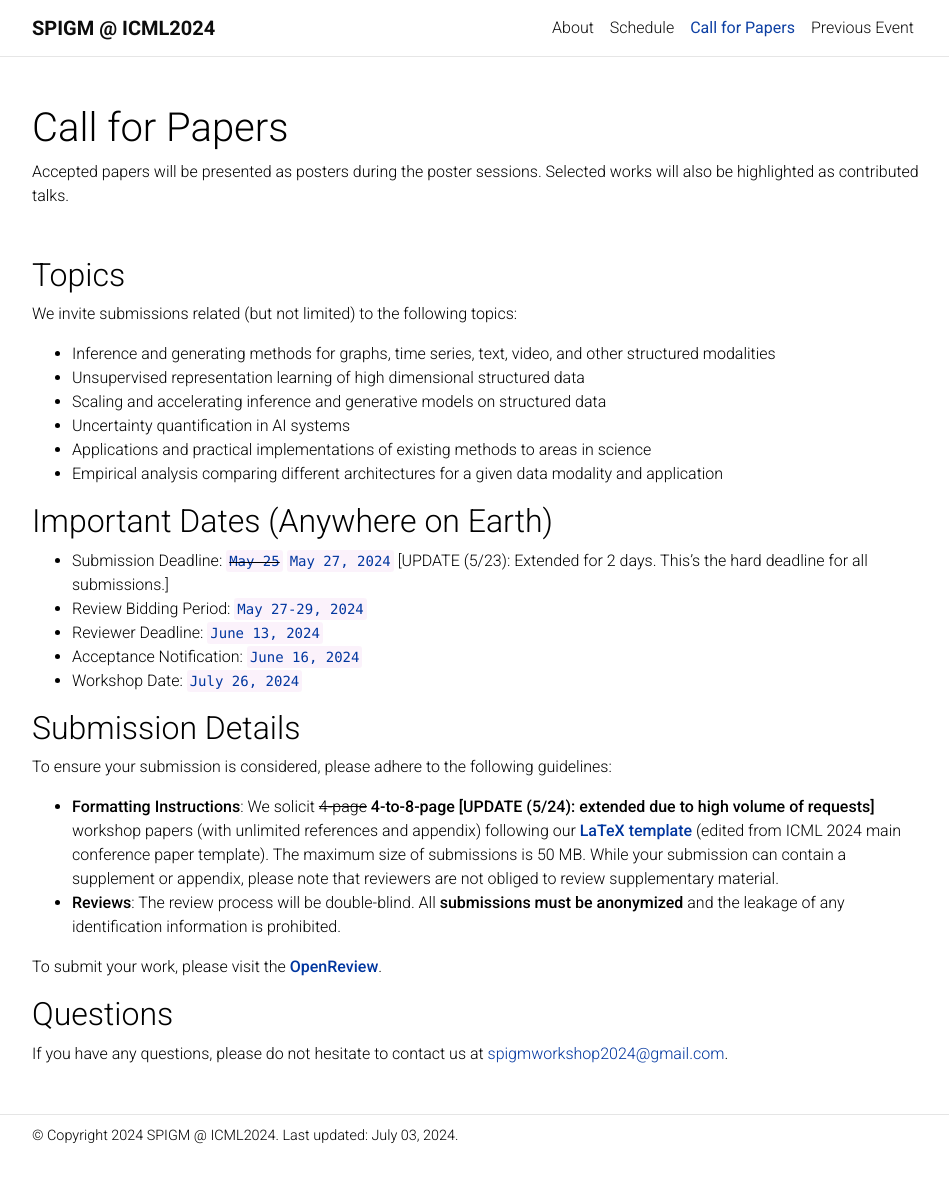
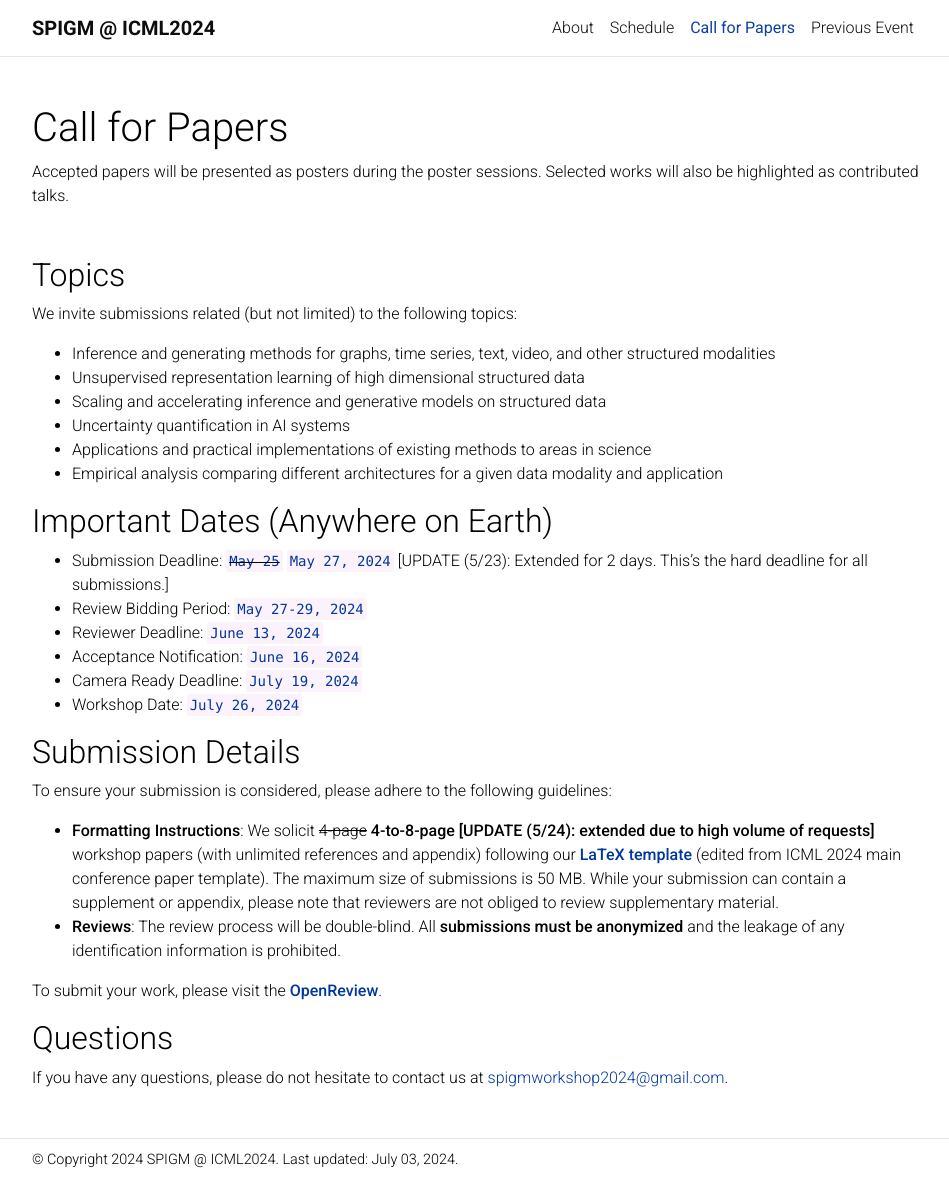
Before and after one commit to spigmworkshopv3/spigmworkshopv3.github.io, a Jekyll site: the page built from _pages/call.md, in a window 1280 px wide and 1180 px high. Shown: the whole window, without its empty margins (163-1112 px from the left). Built offline with Jekyll 4.4.1, drawn with Linux system fonts in a browser that asks for light colours; comment, search, counter and statistics services are not loaded; a style sheet for code colours, icons or effects is not loaded.

Commit message:
camera ready ddl

```diff
--- a/_pages/call.md
+++ b/_pages/call.md
@@ -26,6 +26,7 @@ We invite submissions related (but not limited) to the following topics:
 *   Review Bidding Period: `May 27-29, 2024`
 *   Reviewer Deadline: `June 13, 2024`
 *   Acceptance Notification: `June 16, 2024`
+*   Camera Ready Deadline: `July 19, 2024`
 *   Workshop Date: `July 26, 2024`
 
 ## Submission Details
```
